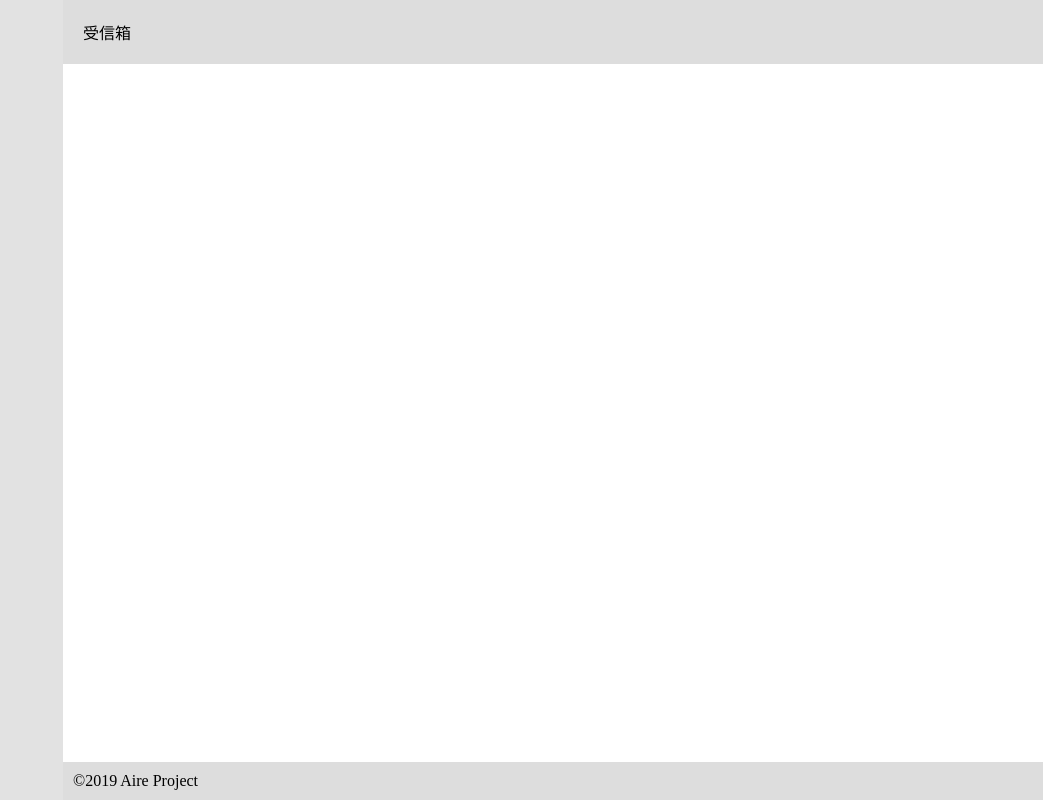
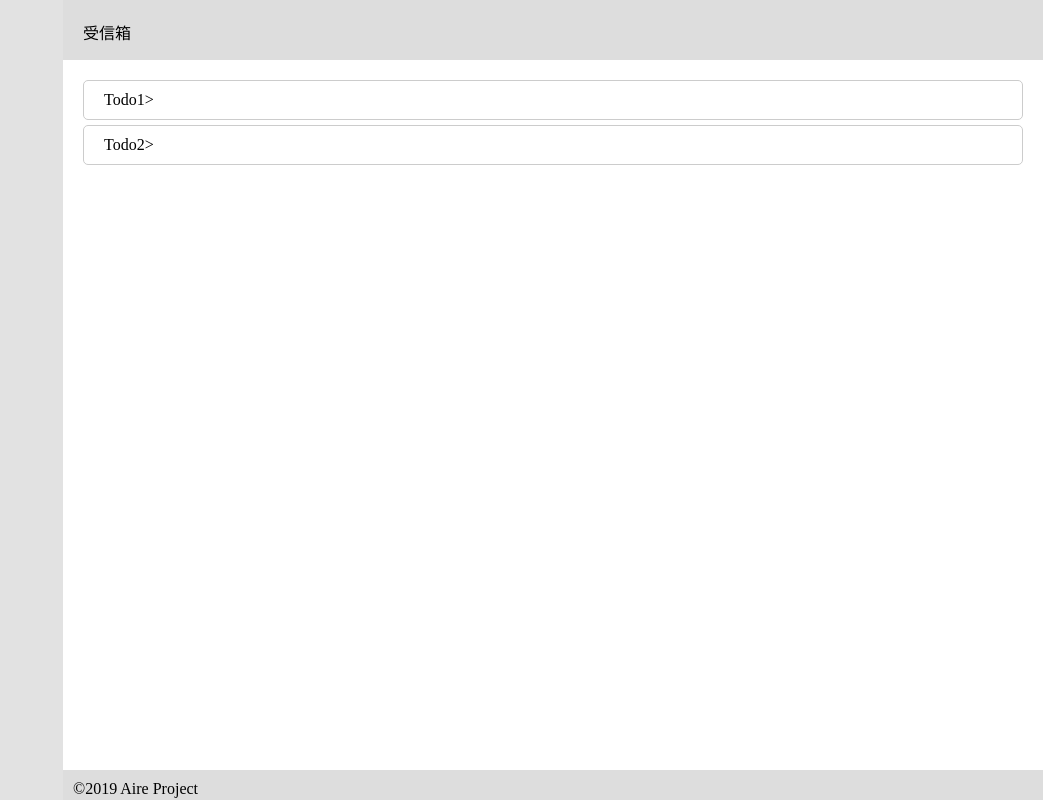
Before and after one commit to kohei-kubota/react-sample-app, a React (Create React App) app: page / in a window 1280 px wide. Shown: the whole page, without its empty margins (237-1280 px from the left). Built offline with nearby package versions, Linux system fonts and the light colour scheme.

Commit message:
create todo-item

```diff
--- a/src/components/mainArea.js
+++ b/src/components/mainArea.js
@@ -4,9 +4,24 @@ import Footer from './footer';
 
 class Mainarea extends Component {
   render() {
+    const todos = [
+      { label: 'Todo1' },
+      { label: 'Todo2' },
+    ]
+
+    let todoItemDom = [];
+    for (var i = 0; i < todos.length; i++) {
+      let todoItem = <li className='todo-list-item' key={'item-' + i}>{todos[i].label}></li>;
+      todoItemDom.push(todoItem);
+    }
     return (
       <div className='main-area'>
         <Header />
+        <main className='list-area'>
+          <ul className='todo-list'>
+            {todoItemDom}
+          </ul>
+        </main>
         <Footer />
       </div>
     );
--- a/src/css/index.css
+++ b/src/css/index.css
@@ -28,17 +28,40 @@ html, body {
   position: relative;
 }
 
+.main-area .list-area {
+  box-sizing: border-box;
+  width: 100%;
+  height: calc(100% - 60px - 30px);
+  padding: 20px;
+}
+
+.main-area .list-area .todo-list {
+  margin: 0;
+  padding: 0;
+}
+
+.main-area .list-area .todo-list .todo-list-item {
+  padding: 10px 20px;
+  border: 1px solid #ccc;
+  border-radius: 5px;
+  margin-bottom: 5px;
+  list-style: none;
+}
+
 .header {
   box-sizing: border-box;
   width: 100%;
+  height: 60px;
   padding: 20px;
   background: #ddd;
+
 }
 
 .footer {
   box-sizing: border-box;
   position: absolute;
   width: 100%;
+  height: 30px;
   padding: 10px;
   bottom: 0;
   left: 0;
```
